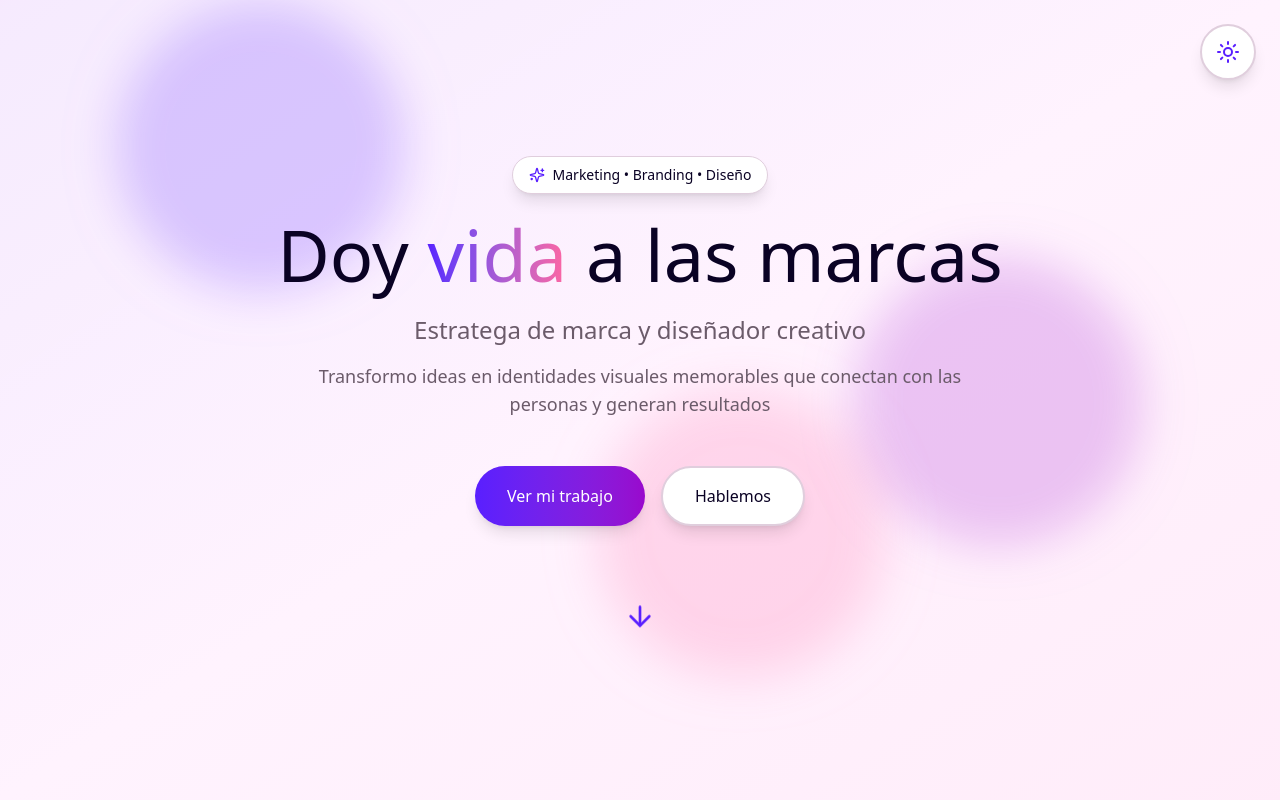
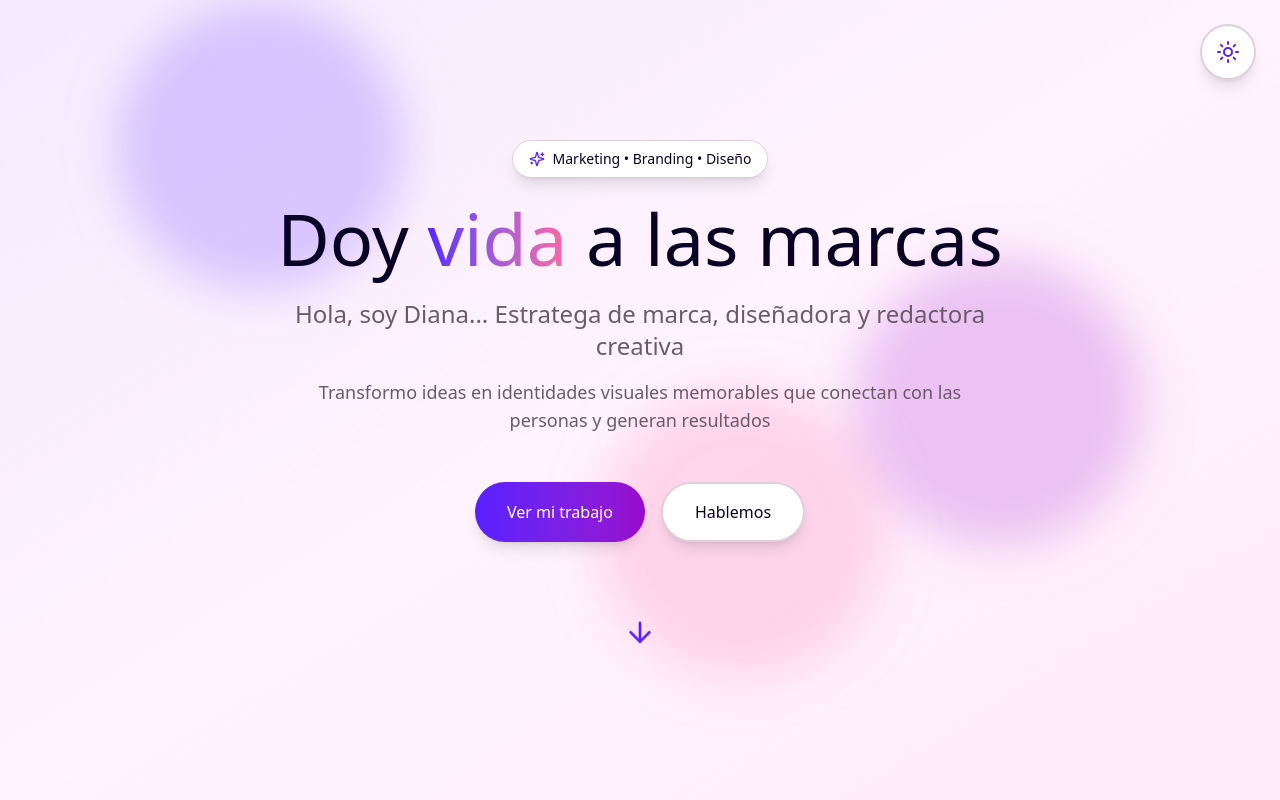
Before and after one commit to dinessa-ga/diana-vanessa-1, a React (Vite) app: page / in a window 1280 px wide. Shown: the top 800 px of the page. Built offline with nearby package versions, Linux system fonts and the light colour scheme.

Commit message:
feat: install tools and change Hero information

```diff
--- a/package.json
+++ b/package.json
@@ -1,4 +1,3 @@
-
 {
       "name": "Portfolio-2",
       "version": "0.1.0",
@@ -50,6 +49,7 @@
       },
       "devDependencies": {
             "@types/node": "^20.10.0",
+            "@types/react": "^19.2.7",
             "@vitejs/plugin-react-swc": "^3.10.2",
             "vite": "6.3.5"
       },
--- a/src/components/Contact.tsx
+++ b/src/components/Contact.tsx
@@ -198,7 +198,7 @@ export function Contact() {
           viewport={{ once: true }}
           className="mt-20 pt-8 border-t border-border text-center text-muted-foreground"
         >
-          <p>© 2024 • Diseñado y desarrollado con 💖 y mucho ☕</p>
+          <p>© 2025 • Diseñado y desarrollado por Diana Guaiña</p>
         </motion.div>
       </div>
     </section>
--- a/src/components/Hero.tsx
+++ b/src/components/Hero.tsx
@@ -69,7 +69,7 @@ export function Hero() {
           </h1>
 
           <p className="text-xl md:text-2xl text-muted-foreground mb-4 max-w-3xl mx-auto">
-            Estratega de marca y diseñador creativo
+            Hola, soy Diana... Estratega de marca, diseñadora y redactora creativa
           </p>
 
           <p className="text-lg text-muted-foreground max-w-2xl mx-auto mb-12">
```
Also changed, not shown: 1 other file (tests, documents, lock files or other folders). Lines whose indentation alone changed are shown as unchanged.
